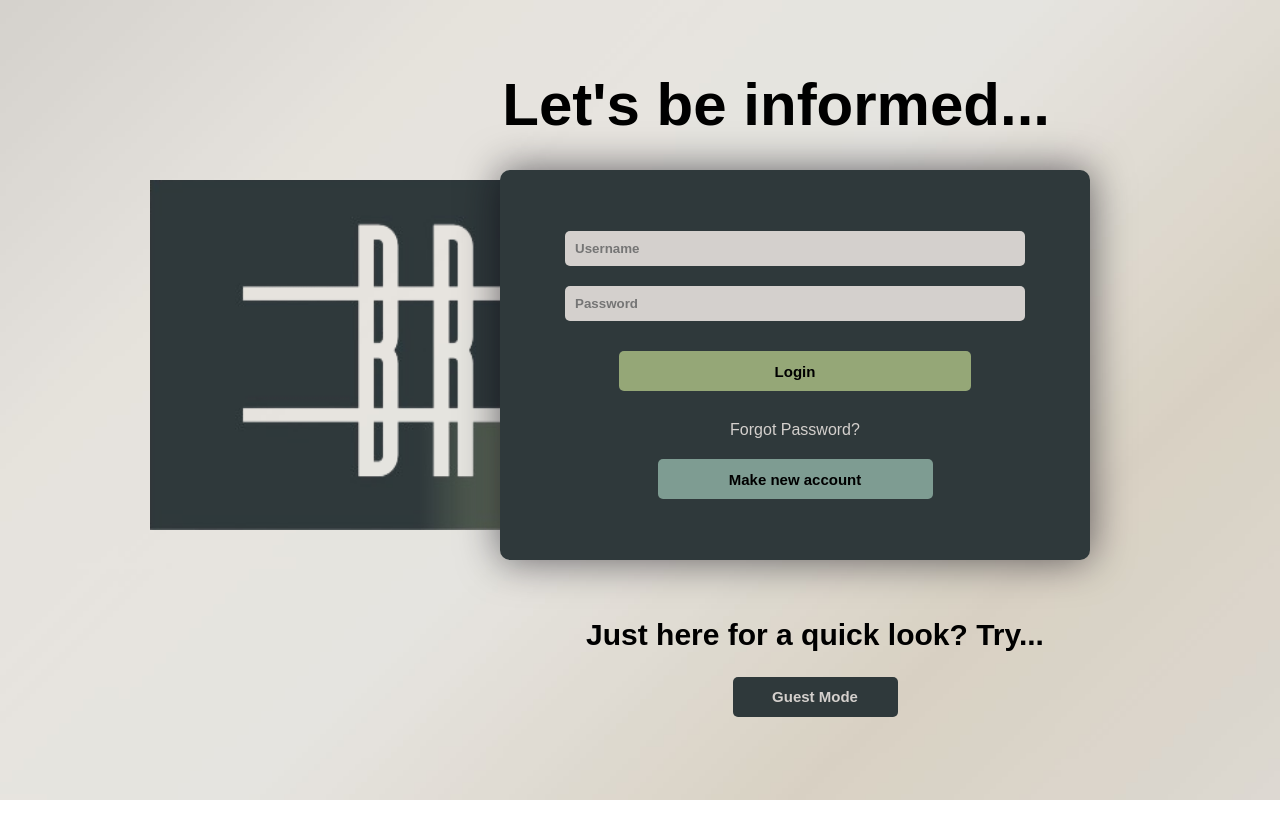
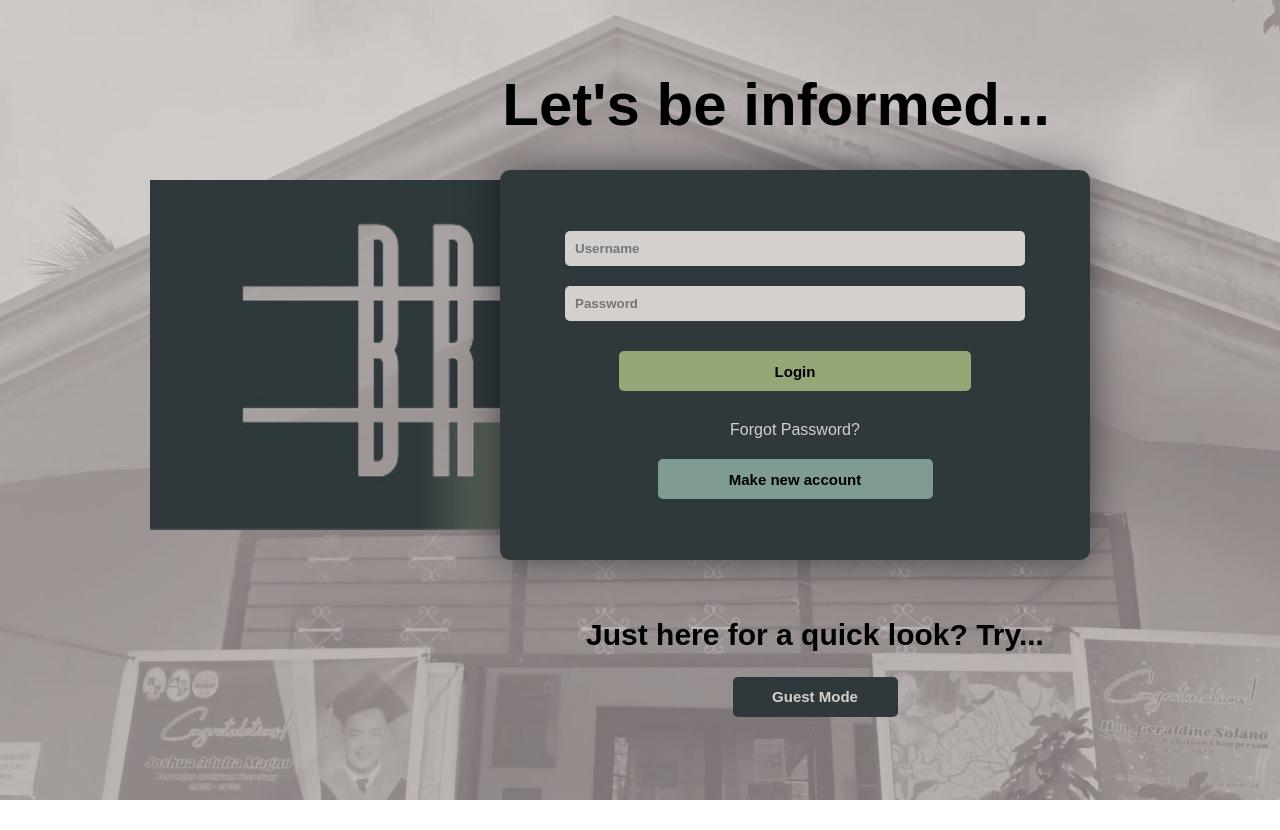
Before and after one commit to WesleyJoshuaPerez/EBRG-PROJECT, a PHP site: page / in a window 1280 px wide. Run offline with PHP 8.4, Linux system fonts and the light colour scheme; some web fonts are replaced.

Commit message:
login bg

```diff
--- a/login.css
+++ b/login.css
@@ -9,7 +9,7 @@ img {
     max-width: 100%;
 }
 body {
-    background-image: url(bg_img/bg_img.jpg);
+    background-image: url(bg_img/login_bg.jpg);
     background-repeat: no-repeat;
     background-size: cover;
     background-position: center;
--- a/sign_up.css
+++ b/sign_up.css
@@ -12,7 +12,7 @@ html, body {
 
 
 body {
-    background-image: url(bg_img/singup_bg.jpg);
+    background-image: url(bg_img/bg_img.jpg);
     background-repeat: no-repeat;
     background-size: cover;
     background-position: center;
```
Also changed, not shown: bg_img/login_bg.jpg (renamed from bg_img/singup_bg.jpg).
